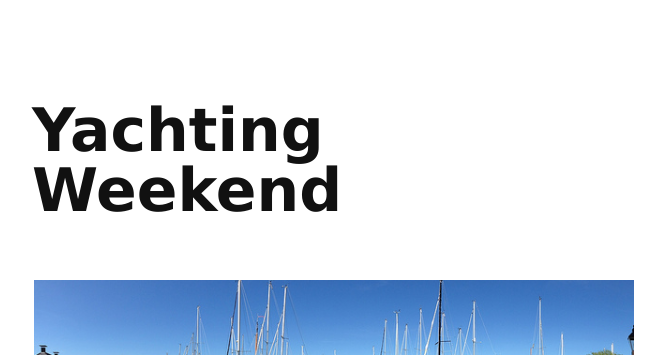
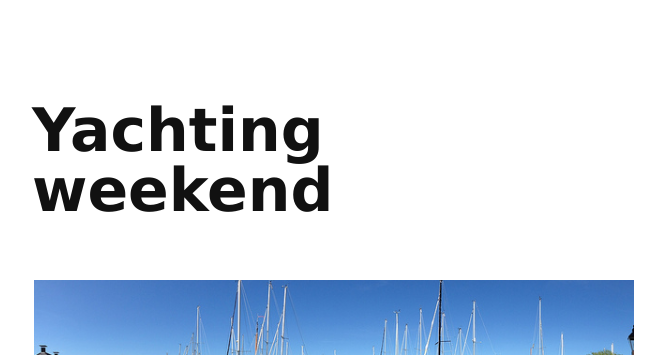
Before and after one commit to xslim/yachtingweekend.com, a Jekyll site: the page built from README.md, in a window 1280 px wide. Shown: the top 355 px of the page, without its empty margins (306-971 px from the left). Built offline with Jekyll 4.4.1, drawn with Linux system fonts in a browser that asks for light colours.

```diff
--- a/_config.yml
+++ b/_config.yml
@@ -6,7 +6,7 @@ pygments:         false
 permalink:        pretty
 
 # Setup
-title:            Yachting Weekend
+title:            Yachting weekend
 tagline:          Give your weekend some sailing
 url:              http://yachtingweekend.com
 baseurl:          /
```
